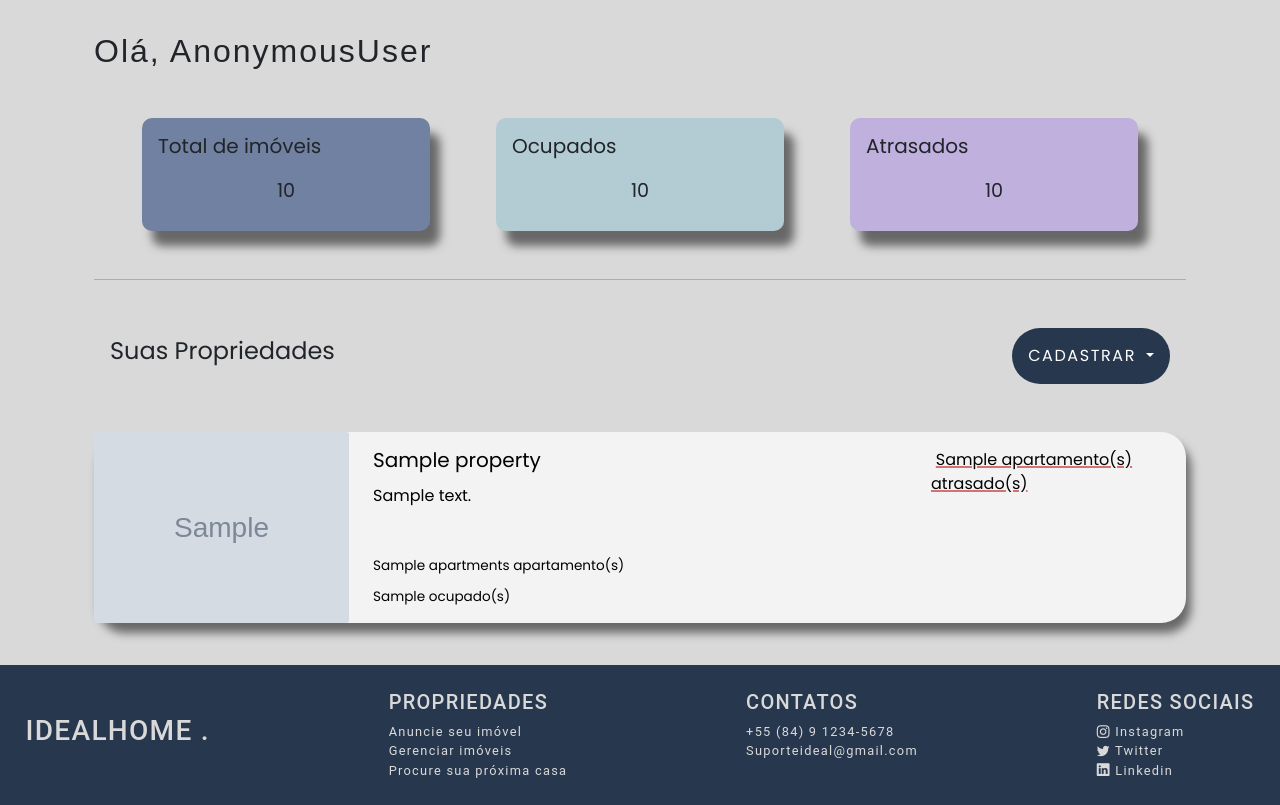
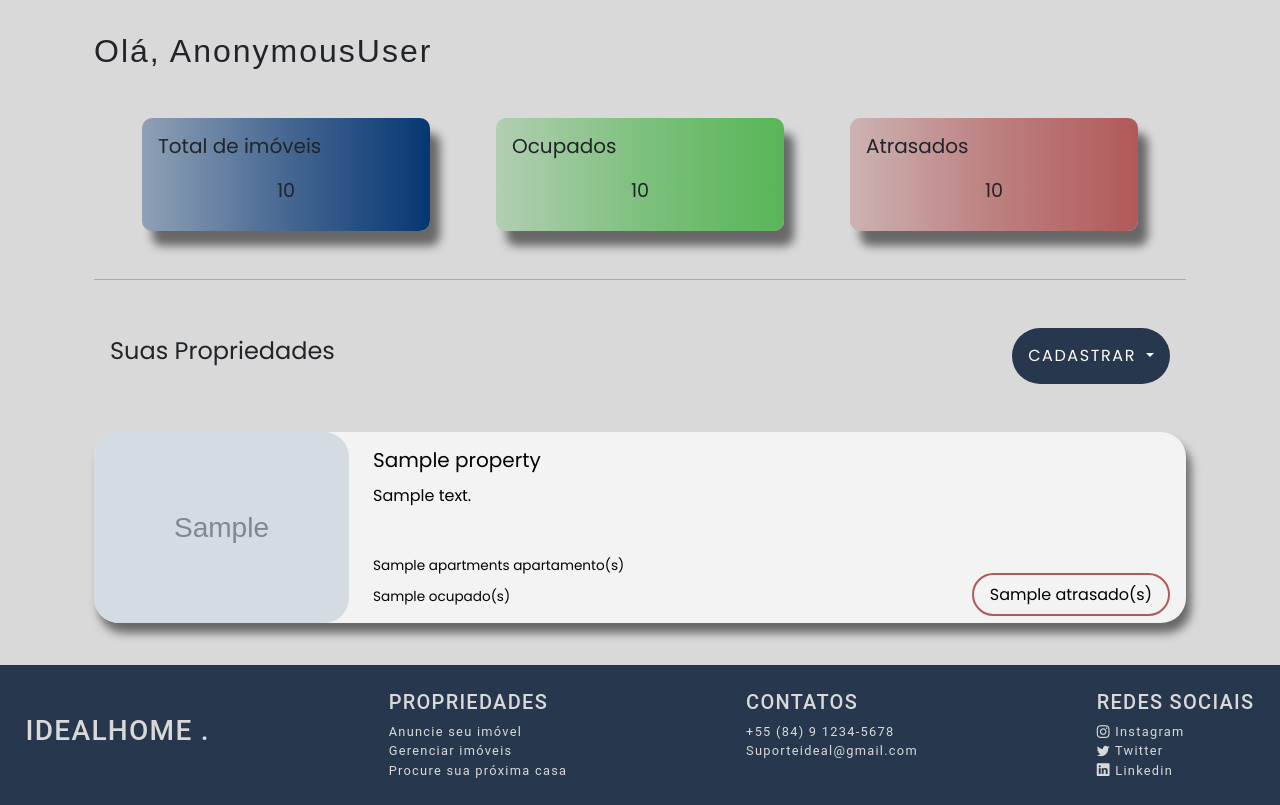
Before and after one commit to JoaoManoelFontes/Rent.io, a Django app: template templates/properties/home.html in a window 1280 px wide. Shown: the part 69-874 px from the top of the page. Run offline with Django 4.2, Linux system fonts and the light colour scheme; the template is opened without the code that fills it: most values are stand-ins (such as "Sample title", 1, 10 or a date in 2020); grey boxes marked "Sample" are stand-in pictures; some libraries are stand-ins or nearby versions.

Commit message:
update properties/home template

```diff
--- a/static/css/customer_home.css
+++ b/static/css/customer_home.css
@@ -47,6 +47,7 @@ a:hover{
 .card-img{
     width: 100%;
     height: 100%;
+    border-radius: 25px;
     background-size: cover;
     background-position: center;
     background-repeat: no-repeat;
@@ -86,5 +87,5 @@ a:hover{
 
 .status-span{
     border-radius: 30px;
-    padding: 0.3rem;
+    padding: 0.5rem 1rem 0.5rem 1rem;
 }
--- a/templates/properties/home.html
+++ b/templates/properties/home.html
@@ -8,19 +8,19 @@
     <div class="container" style="padding-bottom: 2%;" id="main">
         <h4>Olá, {{request.user}}</h4>
         <section id="main-infos">
-            <div class="info-card" style="background-color: #7181a1;" data-toggle="tooltip" data-placement="top" title="Tooltip on top">
+            <div class="info-card" style="background-image: linear-gradient(to left, #063773, #063773b2, #06377359);" data-toggle="tooltip" data-placement="top" title="Tooltip on top">
                 <div class="card-body">
                   <h5 >Total de imóveis</h5>
                   <h4 class="card-text" style="text-align: center; font-size: larger; padding: 5%;">{{properties_amount}}</h4>
                 </div>
               </div>
-            <div class="info-card" style="background-color: #b3ccd4;">
+            <div class="info-card" style="background-image: linear-gradient(to left, #57B657, #57B657b2, #57B6574d);">
                 <div class="card-body">
                     <h5 >Ocupados</h5>
                     <h4 class="card-text" style="text-align: center; font-size: larger; padding: 5%;">{{occupied_properties_amount}}</h4>
                 </div>
             </div>
-            <div class="info-card" style="background-color: #bfb0dd;">
+            <div class="info-card" style="background-image: linear-gradient(to left, #B15959, #B15959b2, #B159594d);">
                 <div class="card-body">
                     <h5 >Atrasados</h5>
                     <h4 class="card-text" style="text-align: center; font-size: larger; padding: 5%;">{{late_payments_amount}}</h4>
@@ -83,16 +83,16 @@
                                 </div>
                             </div>
                           </div>
-                          <div class="col-3" style="margin-top: 1rem;">
+                          <div class="col-3" style="margin-top: 1rem; display: flex; align-items: end; justify-content: end; ">
                             <div class="row">
                               <div class="col-12" >
-                                <p style="text-align: left; ">
+                                <p style="text-align: left; margin-right: 1rem;">
                                   {% if property.late_payment %}
-                                  <span style="border: solid; border-color: #d67171; border-width: 2px;" class="status-span">
-                                    Pagamento atrasado
+                                  <span style="border: solid; border-color: #B15959; border-width: 2px;" class="status-span">
+                                    Atrasado
                                   </span>
                                   {% else %}
-                                  <span style="border: solid; border-color: #75bda1; border-width: 2px;" class="status-span">
+                                  <span style="border: solid; border-color: #57B657; border-width: 2px;" class="status-span">
                                     Em dia
                                   </span>
                                   {% endif %}
@@ -132,17 +132,17 @@
                                 </div>
                             </div>
                           </div>
-                          <div class="col-3" style="margin-top: 1rem;">
+                          <div class="col-3" style="margin-top: 1rem; display: flex; align-items: end; justify-content: end;">
                             <div class="row">
                               <div class="col-12" >
-                                <p style="text-align: left; ">
+                                <p style="text-align: left; margin-right: 1rem;">
                                   {% if property.apartments_late_payments %}
-                                  <span style="text-decoration: underline; text-decoration-color: #d67171; text-decoration-thickness: 2px;" class="status-span">
-                                    {{property.apartments_late_payments}} apartamento(s) atrasado(s)
+                                  <span style="border: solid; border-color: #B15959; border-width: 2px;" class="status-span">
+                                    {{property.apartments_late_payments}} atrasado(s)
                                   </span>
                                   {% else %}
-                                  <span style="text-decoration: underline; text-decoration-color: #75bda1; text-decoration-thickness: 2px;" class="status-span">
-                                    0 apartamentos atrasado(s)
+                                  <span style="border: solid; border-color: #57B657; border-width: 2px;" class="status-span">
+                                    0 atrasados
                                   </span>
                                   {% endif %}
                                 </p>
```
Also changed, not shown: 1 other file.
